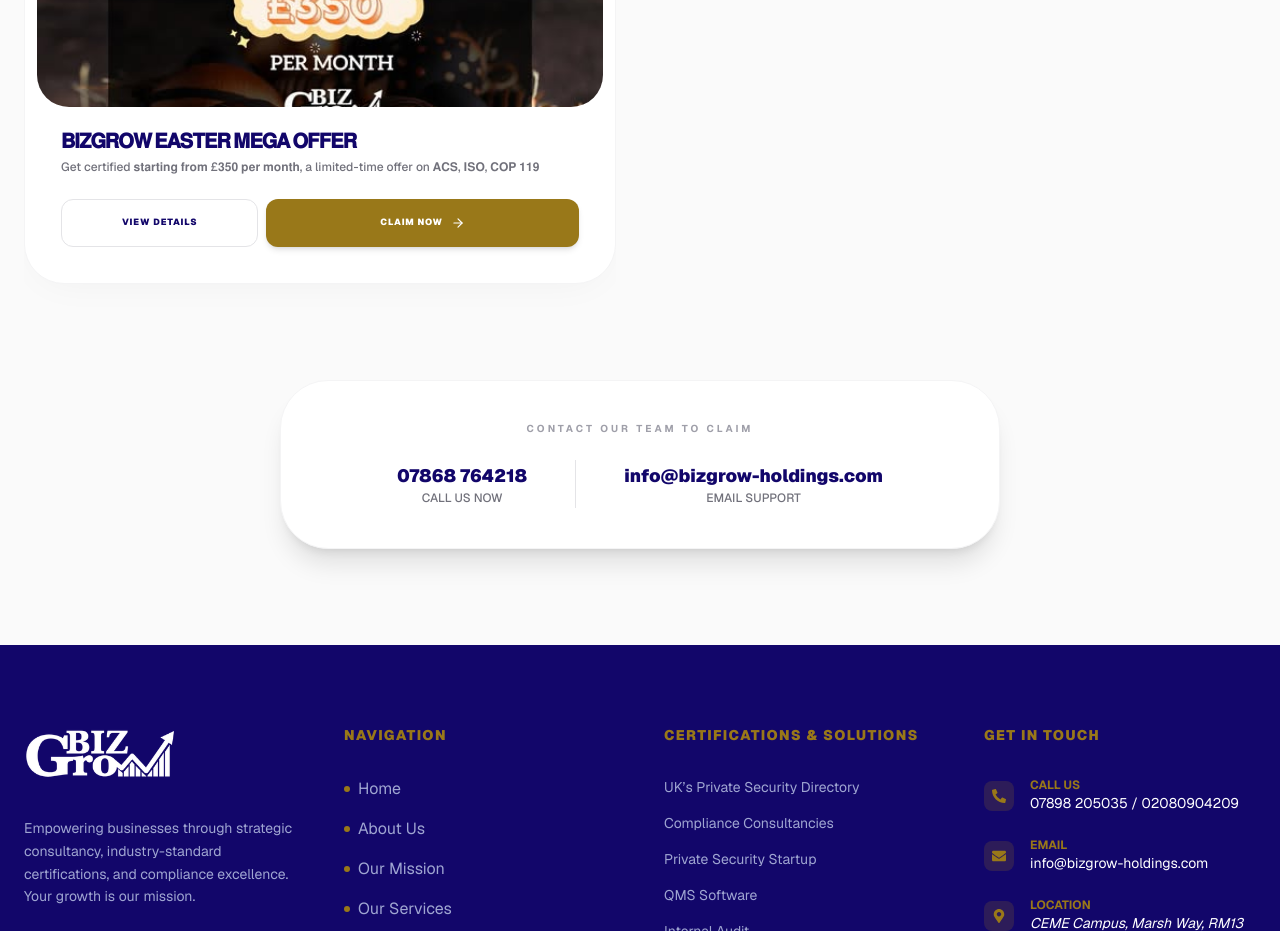
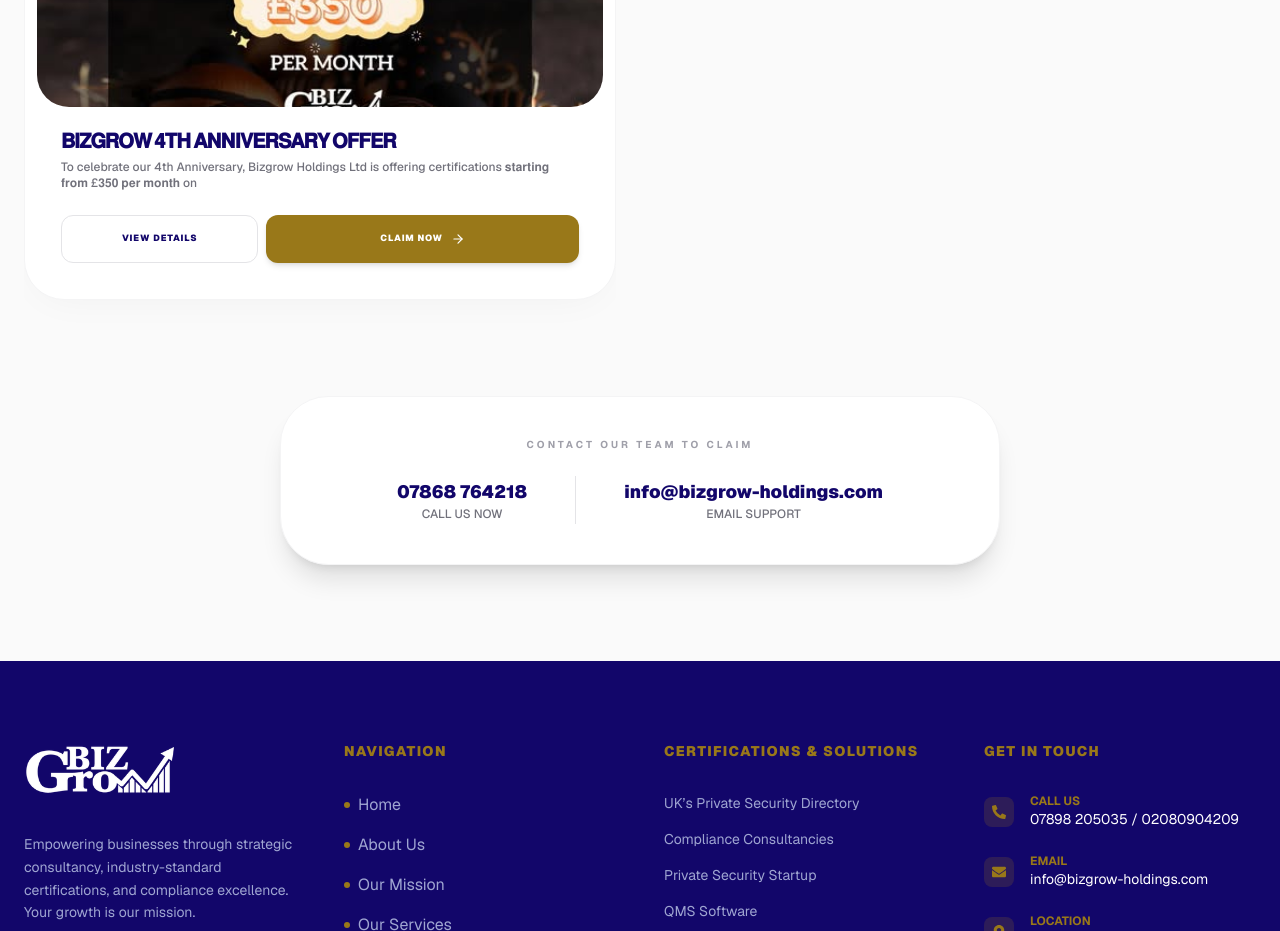
Before and after one commit to bizgrowholdings50-ctrl/Bizgrow-Holdings, a Next.js app: page /discount-offers in a window 1280 px wide. Shown: the part 900-1831 px from the top of the page. Built offline with nearby package versions, Linux system fonts and the light colour scheme.

Commit message:
Add the discount content

```diff
--- a/app/discount-offers/page.jsx
+++ b/app/discount-offers/page.jsx
@@ -10,23 +10,31 @@
 const offersData = [
   {
     id: "EASTER-2026",
-    title: "𝐁𝐈𝐙𝐆𝐑𝐎𝐖 𝐄𝐀𝐒𝐓𝐄𝐑 𝐌𝐄𝐆𝐀 𝐎𝐅𝐅𝐄𝐑",
+    title: "𝐁𝐈𝐙𝐆𝐑𝐎𝐖 𝟒𝐓𝐇 𝐀𝐍𝐍𝐈𝐕𝐄𝐑𝐒𝐀𝐑𝐘 𝐎𝐅𝐅𝐄𝐑",
     image: "/discount_offer1.jpg", // Aapki flyer image ka path
     discount: "",
     price: "350", // Flyer ke mutabiq starting price
-    shortDesc: "Get certified 𝐬𝐭𝐚𝐫𝐭𝐢𝐧𝐠 𝐟𝐫𝐨𝐦 £𝟑𝟓𝟎 𝐩𝐞𝐫 𝐦𝐨𝐧𝐭𝐡, a limited-time offer on 𝐀𝐂𝐒, 𝐈𝐒𝐎, 𝐂𝐎𝐏 𝟏𝟏𝟗",
-    fullDetail: `This Easter, BizGrow Holdings is offering the 'Deal of the Year' specifically for Security Companies.
-
-    In an industry where 'No Accreditation = No Contracts', we provide a seamless path to compliance:
-    • Full ACS (Approved Contractor Scheme) Implementation.
-    • ISO 9001, 14001, and 45001 Certifications.
-    • COP 119 (Code of Practice for Provision of Labour) Compliance.
-
-    Our experts handle the entire technical audit and documentation process from start to finish.`,
+    shortDesc: "To celebrate our 4th Anniversary, Bizgrow Holdings Ltd is offering certifications 𝐬𝐭𝐚𝐫𝐭𝐢𝐧𝐠 𝐟𝐫𝐨𝐦 £𝟑𝟓𝟎 𝐩𝐞𝐫 𝐦𝐨𝐧𝐭𝐡 on",
+    fullDetail: `𝐋𝐚𝐬𝐭 𝐅𝐞𝐰 𝐒𝐥𝐨𝐭𝐬 𝐑𝐞𝐦𝐚𝐢𝐧𝐢𝐧𝐠
+Attention UK Security & Construction Companies!
+To celebrate our 4th Anniversary, Bizgrow Holdings Ltd is offering certifications 𝐬𝐭𝐚𝐫𝐭𝐢𝐧𝐠 𝐟𝐫𝐨𝐦 £𝟑𝟓𝟎 𝐩𝐞𝐫 𝐦𝐨𝐧𝐭𝐡 on:
+⚫ 𝐀𝐂𝐒
+⚫ 𝐂𝐎𝐏 𝟏𝟏𝟗
+⚫ 𝐈𝐒𝐎
+⚫ 𝐂𝐨𝐧𝐬𝐭𝐫𝐮𝐜𝐭𝐢𝐨𝐧𝐥𝐢𝐧𝐞
+⚫ 𝐒𝐚𝐟𝐞𝐂𝐨𝐧𝐭𝐫𝐚𝐜𝐭𝐨𝐫, 𝐍𝐀𝐒𝐃𝐔
+No accreditation = no contracts.
+Don’t risk losing business, get compliant and contract-ready today!
+𝐖𝐡𝐲 𝐂𝐡𝐨𝐨𝐬𝐞 𝐔𝐬?
+◾ Expert UK-based consultants
+◾ Step-by-step accreditation support
+◾ Proven track record with UK businesses
+𝐃𝐨𝐧’𝐭 𝐦𝐢𝐬𝐬 𝐨𝐮𝐭, 𝐬𝐭𝐚𝐫𝐭 𝐲𝐨𝐮𝐫 𝐜𝐞𝐫𝐭𝐢𝐟𝐢𝐜𝐚𝐭𝐢𝐨𝐧 𝐩𝐫𝐨𝐜𝐞𝐬𝐬 𝐭𝐨𝐝𝐚𝐲.
+`,
     sections: [
       {
         heading: "What's Included",
-        items: ["ACS Support", "ISO Certification", "COP 119 Compliance"]
+        items: ["ACS Support", "ISO Certification", "COP 119 Compliance" ,"ConstructionLine" , "SafeContractor + Nasdu"]
       }
     ]
   },
```
